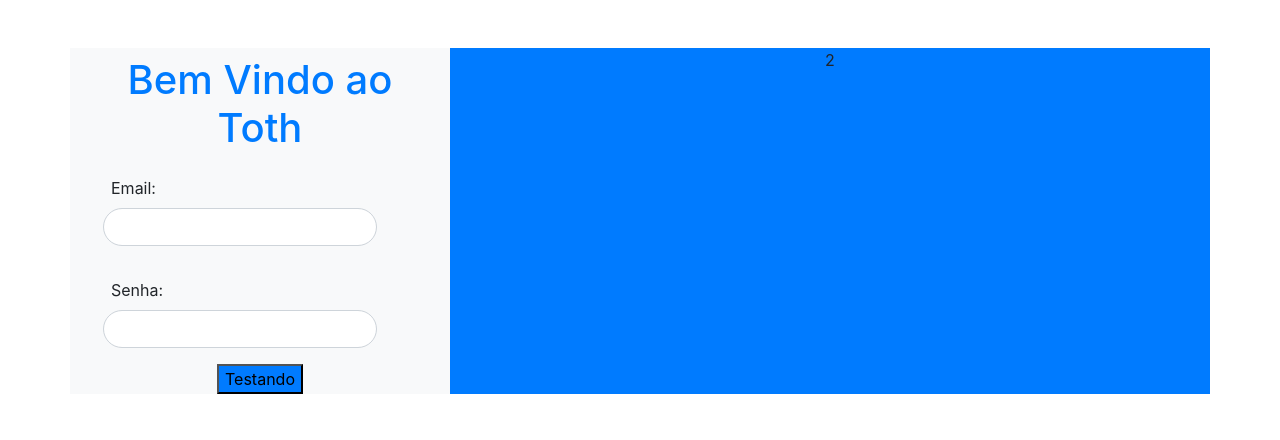
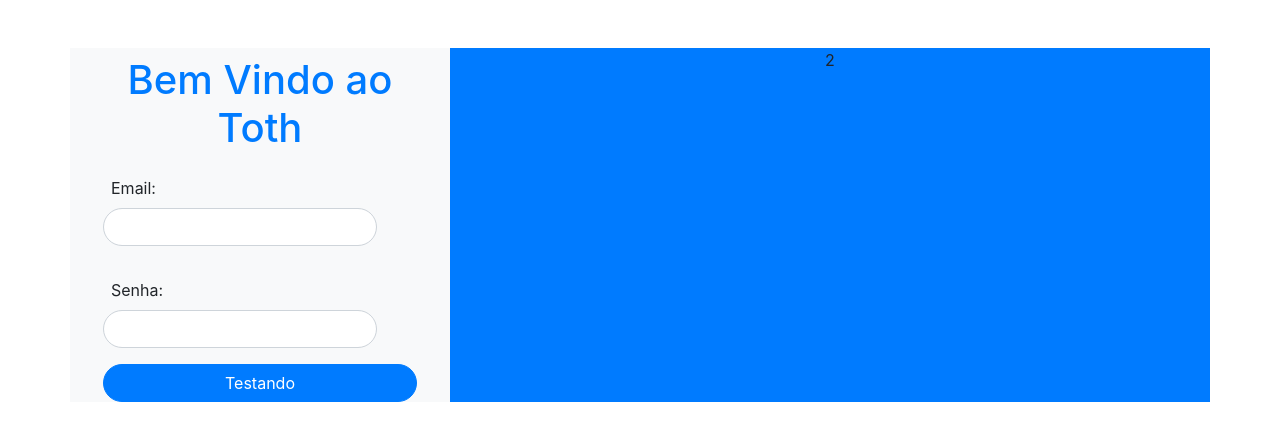
Before and after one commit to RickZzDev/Front-React-Toth, a React (Create React App) app: page / in a window 1280 px wide. Shown: the top 440 px of the page. Built offline with nearby package versions, Linux system fonts and the light colour scheme.

Commit message:
Arrumando props do botao

```diff
--- a/src/components/botao.js
+++ b/src/components/botao.js
@@ -4,7 +4,7 @@ class Botao extends Component {
 
     render() {
         return(
-            <input type="button" value={this.props.value}  className={"btn ", this.props.color}/>
+            <input type="button" value={this.props.value}  className={"btn btn-block" + this.props.color}/>
         );
     }
 
--- a/src/components/login/LoginWeb.js
+++ b/src/components/login/LoginWeb.js
@@ -24,7 +24,9 @@ class Login extends Component{
                                     <input type="text" className="form-control rounded-pill"/>
                                 </div>
                             </div>
-                            <Botao value="Testando" color="bg-primary"/>
+                            <div className="row">
+                                <Botao value="Testando" color=" btn-primary rounded-pill"/>
+                            </div>
                         </form>
                     </div>
                     <div className="col-lg-8 bg-primary">2</div>
```
